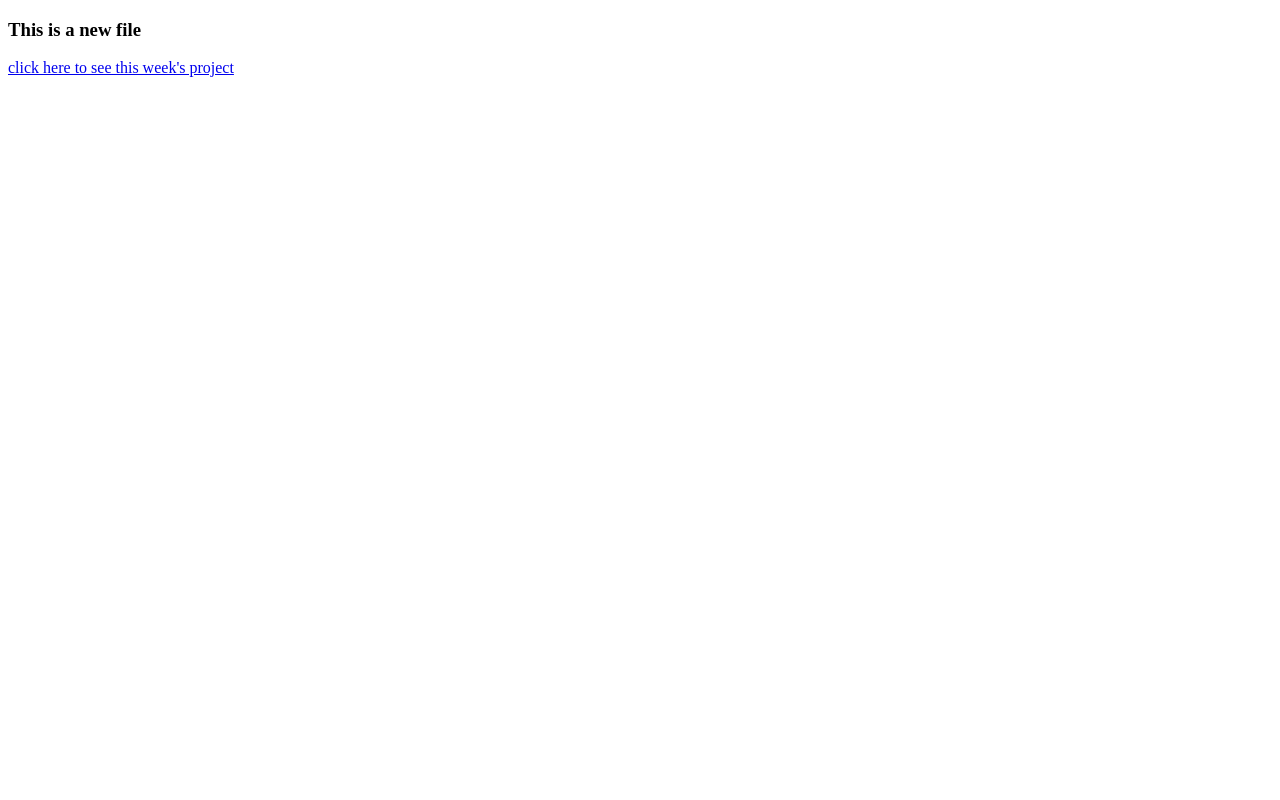
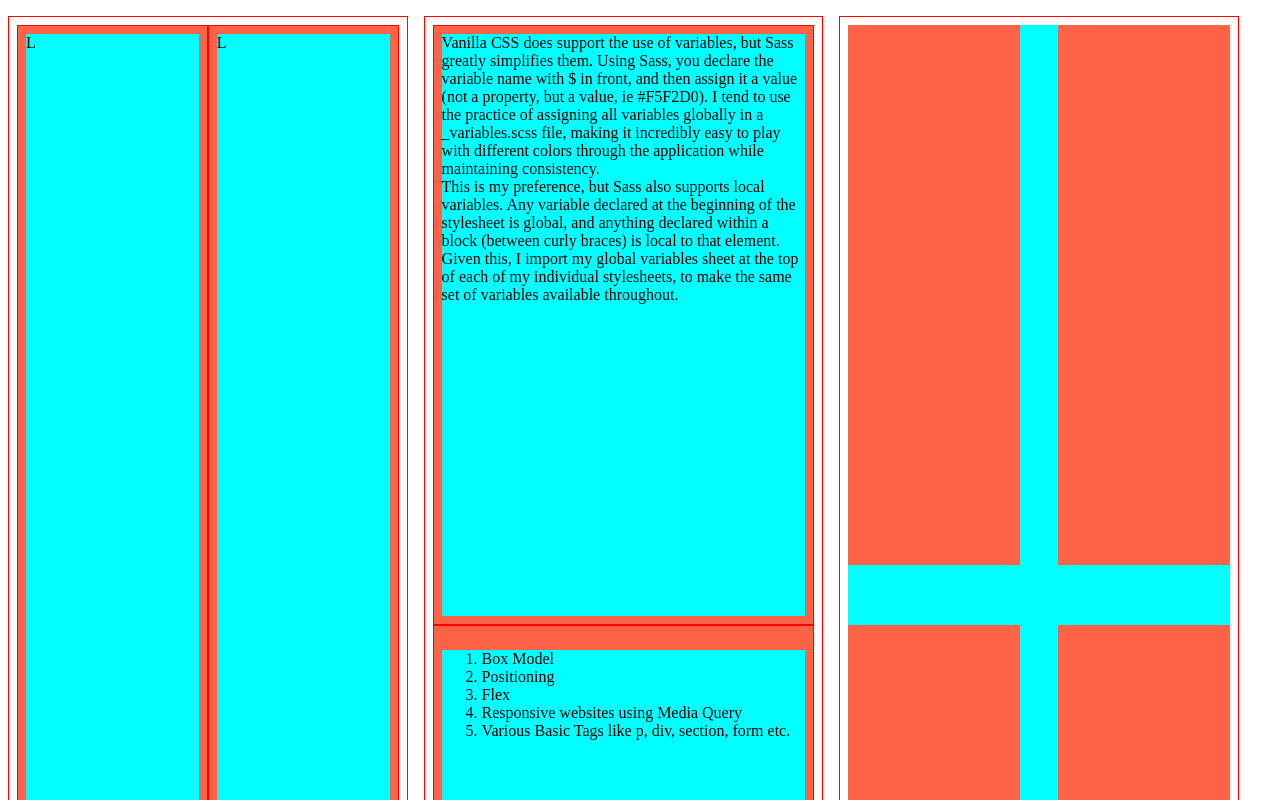
Before and after one commit to akibmak/zomato_landing_page, a plain HTML site: page index.html in a window 1280 px wide. Shown: the top 800 px of the page. Drawn offline with Linux system fonts and the light colour scheme.

Commit message:
final test

```diff
--- a/index.html
+++ b/index.html
@@ -5,9 +5,63 @@
     <meta http-equiv="X-UA-Compatible" content="IE=edge">
     <meta name="viewport" content="width=device-width, initial-scale=1.0">
     <title>test- Mohammad Akib Khan</title>
+    <link href="test.css" rel="stylesheet">
 </head>
 <body>
-    <h3>This is a new file</h3>
-    <a href="zomato.html">click here to see this week's project</a>
+    <div class="grid long">
+		<div class="col">
+            <div class="box1">
+                <div class="cont">
+                    <div class="inbox">
+                        L
+                    </div>
+                </div>
+            </div>
+            <div class="box1">
+                <div class="cont">
+                    <div class="inbox">
+                        L
+                    </div>
+                </div>
+            </div>
+		</div>
+	</div>
+    <div class="grid long">
+		<div class="col">
+            <div class="box2">
+                <div class="cont2">
+                    <div class="inbox">
+                        Vanilla CSS does support the use of variables, but Sass greatly simplifies them. Using Sass, you declare the variable name with $ in front, and then assign it a value (not a property, but a value, ie #F5F2D0). I tend to use the practice of assigning all variables globally in a _variables.scss file, making it incredibly easy to play with different colors through the application while maintaining consistency.
+                    </br>This is my preference, but Sass also supports local variables. Any variable declared at the beginning of the stylesheet is global, and anything declared within a block (between curly braces) is local to that element. Given this, I import my global variables sheet at the top of each of my individual stylesheets, to make the same set of variables available throughout.
+                    </div>
+                </div>
+            </div>
+            <div class="box2">
+                <div class="cont2">
+                    <div class="inbox">
+                        <ol>
+                            <li>Box Model</li>
+                            <li>Positioning</li>
+                            <li>Flex</li>
+                            <li>Responsive websites using Media Query</li>
+                            <li>Various Basic Tags like p, div, section, form etc.</li>
+                          </ol>
+                    </div>
+                </div>
+            </div>
+		</div>
+	</div>
+    <div class="grid long">
+		<div class="col2">
+            <div class="col1"></div>
+            <div class="row1"></div>
+		</div>
+	</div>
+
+    <!-- <a class="top-link hide" href="" id="js-top">
+        <svg xmlns="http://www.w3.org/2000/svg" viewBox="0 0 12 6"><path d="M12 6H0l6-6z"/></svg>
+        <span class="screen-reader-text">Back to top</span>
+      </a> -->
+
 </body>
 </html>
--- /dev/null
+++ b/test.css
@@ -0,0 +1,90 @@
+body{
+    margin-left: 0;
+}
+
+.long{
+	width: 30%;
+	height: 1200px;
+	border: 1px solid red;
+	padding: 0.5em;
+    margin: 0.5em;
+    float: left;
+}
+
+.col {
+	width: 100%;
+	height: 100%;
+	background: tomato;
+}
+
+.col2 {
+	width: 100%;
+	height: 100%;
+	background: tomato;
+    position: relative;
+}
+
+.box1 {
+	width: 50%;
+	height: 100%;
+	border: 1px solid red;
+	float: left;
+	box-sizing: border-box;
+	padding: 0.5em;
+}
+
+.cont {
+	width: 100%;
+	height: 100%;
+	background: aqua;
+}
+
+.box2 {
+	width: 100%;
+	height: 50%;
+	border: 1px solid red;
+	box-sizing: border-box;
+	padding: 0.5em;
+}
+
+.cont2 {
+	width: 100%;
+	height: 100%;
+	background: aqua;
+}
+
+.col1{
+    height: 100%;
+    width: 10%;
+    background-color: aqua;
+    position: absolute;
+    left: 45%;
+}
+
+.row1{
+    height: 5%;
+    width: 100%;
+    background-color: aqua;
+    position: absolute;
+    top: 45%;
+
+}
+
+@media screen and (max-width: 768px){
+	.grid{
+		width: 100%;
+	}
+	.box1{
+		width: 100%;
+        height: 50%;
+	}
+    .box2{
+		width: 100%;
+	}
+}
+
+@media screen and (min-width: 769px ) and (max-width: 1200px){
+	.grid{
+		width: 100%;
+	}
+}
```
